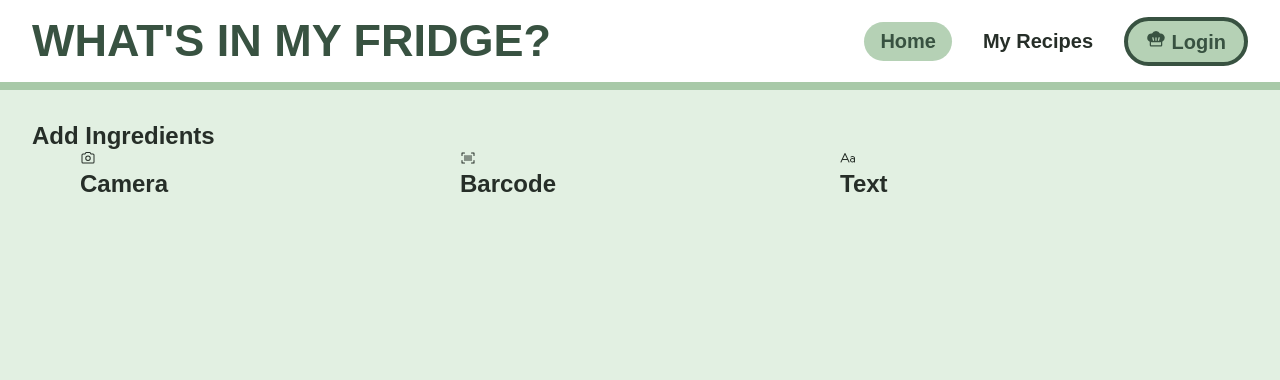
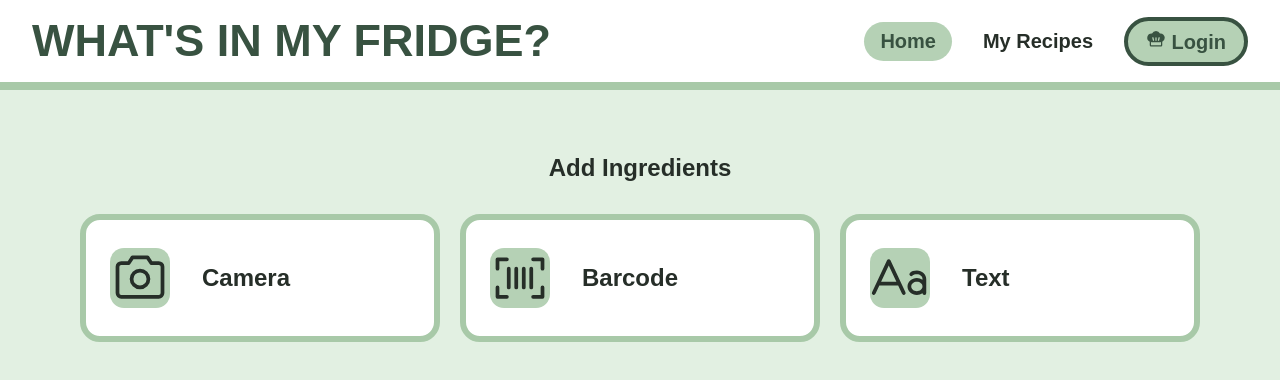
Before and after one commit to aditi-j25/What-s-in-my-Fridge-, a React app in the folder frontend/: page /InputPage in a window 1280 px wide. Shown: the top 380 px of the page. Built offline with nearby package versions, Linux system fonts and the light colour scheme; the HTML template or start-up script is replaced by a standard one; a web font is replaced by a local one.

Commit message:
Fixed a few css class errors

```diff
--- a/frontend/src/Pages/InputPage.css
+++ b/frontend/src/Pages/InputPage.css
@@ -87,25 +87,25 @@ body {
 }
 
 /* ── INPUT OPTIONS ── */
-.quick-access {
+.input-section {
   padding: 0 32px;
   margin-bottom: 32px;
 }
 
-.quick-access h1 {
+.input-section h1 {
   margin-bottom: 2rem;
   margin-top: 2rem;
   text-align: center;
 }
 
-.cards-grid {
+.input-cards-grid {
   display: grid;
   grid-template-columns: repeat(auto-fit, minmax(300px, 360px));
   justify-content: center;
   gap: 20px;
 }
 
-.quick-card {
+.input-card {
   background: var(--white);
   border: 6px solid var(--green-pastel);
   border-radius: 20px;
@@ -118,12 +118,12 @@ body {
   transition: transform 0.2s, border-color 0.2s;
 }
 
-.quick-card:hover {
+.input-card:hover {
   transform: translateY(-10px);
   border-color: var(--green-mid);
 }
 
-.quick-card-icon {
+.input-card-icon {
   font-size: 36px;
   background: var(--green-light);
   width: 60px;
@@ -135,7 +135,7 @@ body {
   flex-shrink: 0;
 }
 
-.quick-card h2 {
+.input-card h2 {
   margin-left: 2rem;
   margin-top: 1rem;
   text-align: center;
--- a/frontend/src/Pages/InputPage.jsx
+++ b/frontend/src/Pages/InputPage.jsx
@@ -61,19 +61,19 @@ function InputPage() {
         <section className="input-section">
           <h1>Add Ingredients</h1>
 
-          <div className="cards-grid">
+          <div className="input-cards-grid">
             <div className="input-card">
-              <PiCamera className="input-icon" />
+              <PiCamera className="input-card-icon" />
               <h2>Camera</h2>
             </div>
 
             <div className="input-card">
-              <PiBarcode className="input-icon" />
+              <PiBarcode className="input-card-icon" />
               <h2>Barcode</h2>
             </div>
 
             <div onClick={() => setMode("text")} className="input-card">
-              <PiTextAa className="input-icon" />
+              <PiTextAa className="input-card-icon" />
               <h2>Text</h2>
             </div>
           </div>
```
